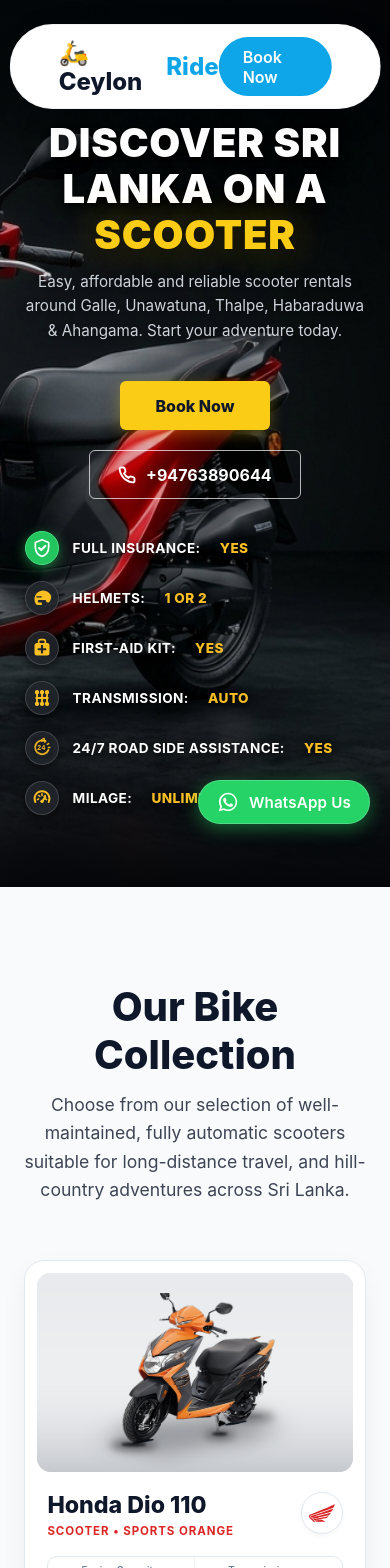
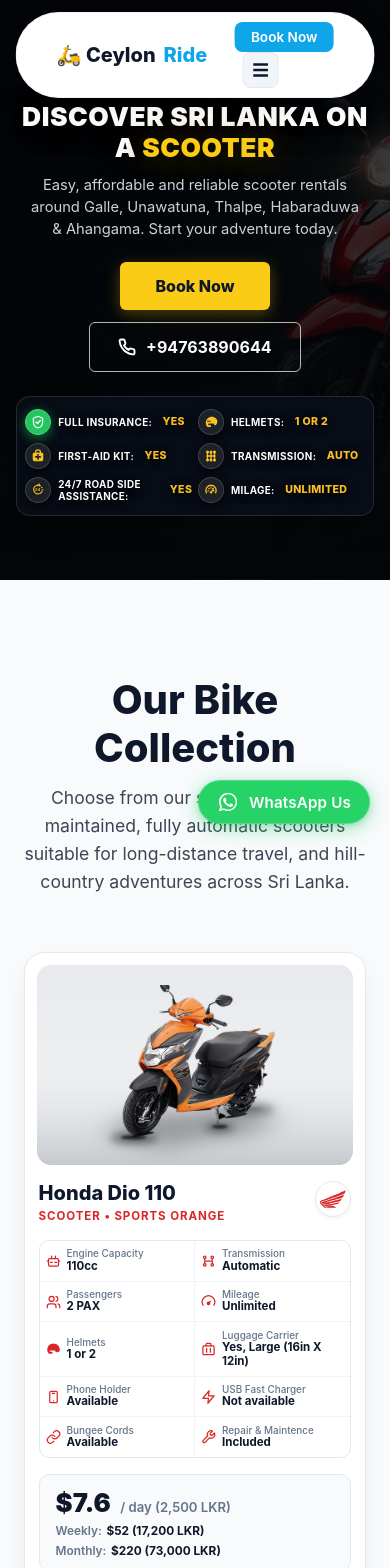
Before and after one commit to kaveesha-mg/ceylon-ride, a Next.js app: page / in a window 390 px wide. Shown: the top 1568 px of the page. Built offline with nearby package versions, Linux system fonts and the light colour scheme.

Commit message:
Enhance mobile responsiveness across hero, navbar, and cards while preserving desktop view

```diff
--- a/src/app/page.module.css
+++ b/src/app/page.module.css
@@ -236,30 +236,107 @@
 }
 
 @media (max-width: 768px) {
+  .hero {
+    min-height: auto;
+    padding: 5.8rem 1rem 2.5rem;
+    background-position: center 22%;
+    background-image:
+      linear-gradient(180deg, rgba(3, 5, 8, 0.9) 0%, rgba(3, 5, 8, 0.78) 32%, rgba(3, 5, 8, 0.88) 70%, #030508 100%),
+      url('/images/hero_bg.jpg?v=dio_red');
+  }
+
   .heroHeader {
     text-align: center;
+    margin-top: 0.5rem;
+    margin-bottom: 1.25rem;
     margin-left: auto;
     margin-right: auto;
   }
 
+  .heroTitle {
+    font-size: 1.95rem;
+    line-height: 1.2;
+    margin-bottom: 0.6rem;
+  }
+
   .heroDescription {
+    font-size: 0.92rem;
+    line-height: 1.5;
     margin: 0 auto;
+    max-width: 95%;
   }
 
   .actionRowCenter {
     justify-content: center;
+    gap: 0.75rem;
+    margin-top: 1.35rem;
+    margin-bottom: 1.5rem;
+  }
+
+  .bookNowBtn, .callBtn {
+    padding: 0.65rem 1.2rem;
+    font-size: 0.9rem;
   }
 
   .specsLeftWrapper {
     justify-content: center;
     padding-left: 0;
-    margin-bottom: 2rem;
+    margin-bottom: 1.5rem;
+    width: 100%;
   }
 
   .specsListClean {
-    grid-template-columns: 1fr;
-    max-width: 340px;
+    grid-template-columns: repeat(2, 1fr);
+    gap: 0.65rem 0.5rem;
+    background: rgba(10, 15, 26, 0.78);
+    backdrop-filter: blur(10px);
+    -webkit-backdrop-filter: blur(10px);
+    border: 1px solid rgba(255, 255, 255, 0.12);
+    border-radius: 14px;
+    padding: 0.9rem 0.75rem;
+    box-shadow: 0 10px 25px rgba(0, 0, 0, 0.5);
+    max-width: 480px;
     margin: 0 auto;
+  }
+
+  .specRow {
+    gap: 0.45rem;
+    font-size: 0.72rem;
+  }
+
+  .specIconCircle, .specIconCircleGreen {
+    width: 26px;
+    height: 26px;
+  }
+
+  .specIconCircle svg, .specIconCircleGreen svg {
+    width: 14px;
+    height: 14px;
+  }
+
+  .specLabel {
+    font-size: 0.66rem;
+  }
+
+  .specValue {
+    font-size: 0.72rem;
+    margin-left: 0.2rem;
+  }
+}
+
+@media (max-width: 420px) {
+  .heroTitle {
+    font-size: 1.65rem;
+  }
+  .specsListClean {
+    padding: 0.75rem 0.5rem;
+    gap: 0.5rem 0.35rem;
+  }
+  .specLabel {
+    font-size: 0.62rem;
+  }
+  .specValue {
+    font-size: 0.66rem;
   }
 }
 
@@ -583,11 +660,70 @@
   }
 }
 
+.hamburgerBtn {
+  display: none;
+}
+
 @media (max-width: 768px) {
+  .header {
+    top: 0.75rem;
+    width: 92%;
+    padding: 0.55rem 1rem;
+    border-radius: 50px;
+    transition: border-radius 0.25s ease, background-color 0.25s ease;
+  }
+
+  .headerExpanded {
+    border-radius: 18px;
+  }
+
+  .navContainer {
+    flex-wrap: wrap;
+  }
+
+  .logo {
+    font-size: 1.25rem;
+  }
+
+  .bookNowNavBtn {
+    padding: 0.45rem 1rem !important;
+    font-size: 0.85rem !important;
+  }
+
+  .hamburgerBtn {
+    display: flex;
+    align-items: center;
+    justify-content: center;
+    width: 36px;
+    height: 36px;
+    border-radius: 8px;
+    background: #f1f5f9;
+    border: 1px solid #e2e8f0;
+    color: #0f172a;
+    cursor: pointer;
+    padding: 0;
+    margin-left: 0.5rem;
+  }
+
   .navLinks {
     display: none;
   }
-  .heroTitle {
-    font-size: 2.5rem;
+
+  .navLinksMobileOpen {
+    display: flex !important;
+    flex-direction: column;
+    width: 100%;
+    padding-top: 0.85rem;
+    margin-top: 0.65rem;
+    border-top: 1px solid #f1f5f9;
+    gap: 0.35rem;
+    align-items: flex-start;
+  }
+
+  .navLinksMobileOpen .navLink {
+    width: 100%;
+    padding: 0.5rem 0.75rem;
+    font-size: 0.95rem;
+    border-radius: 8px;
   }
 }
--- a/src/app/scooters/scooters.module.css
+++ b/src/app/scooters/scooters.module.css
@@ -280,18 +280,62 @@
 }
 
 @media (max-width: 540px) {
+  .header {
+    padding: 2.2rem 1rem 0.5rem;
+  }
+  .title {
+    font-size: 1.85rem;
+  }
+  .subtitle {
+    font-size: 0.92rem;
+  }
+  .fleetContainer {
+    padding: 1.5rem 0.85rem 3.5rem;
+  }
+  .cardBody {
+    padding: 1rem 0.85rem 1.15rem;
+  }
+  .bikeName {
+    font-size: 1.25rem;
+  }
+  .hondaBadge {
+    width: 36px;
+    height: 36px;
+  }
+  .specsTable {
+    margin-bottom: 1rem;
+  }
   .specCell {
-    padding: 0.5rem 0.5rem;
-    gap: 0.45rem;
+    padding: 0.45rem 0.4rem;
+    gap: 0.35rem;
+  }
+  .specIcon {
+    width: 15px;
+    height: 15px;
   }
   .specLabel {
     font-size: 0.62rem;
+    white-space: normal;
+    line-height: 1.15;
   }
   .specValue {
-    font-size: 0.75rem;
+    font-size: 0.72rem;
+    white-space: normal;
+    line-height: 1.2;
+  }
+  .mainPriceRow {
+    flex-wrap: wrap;
+    gap: 0.25rem;
+  }
+  .dailyUSD {
+    font-size: 1.6rem;
+  }
+  .dailyRateLabel {
+    font-size: 0.82rem;
   }
   .subPricesRow {
-    gap: 0.75rem;
-    font-size: 0.75rem;
+    gap: 0.4rem 0.75rem;
+    font-size: 0.74rem;
+    flex-wrap: wrap;
   }
 }
--- a/src/components/AboutSection.module.css
+++ b/src/components/AboutSection.module.css
@@ -465,8 +465,35 @@
 
 /* Mobile responsive adjustments */
 @media (max-width: 768px) {
+  .introBackgroundWrapper {
+    padding: 4.5rem 0 2.5rem;
+  }
+
+  .title {
+    font-size: 1.85rem;
+    margin-bottom: 1.25rem;
+  }
+
+  .paragraph {
+    font-size: 0.95rem;
+    line-height: 1.65;
+    margin-bottom: 1.25rem;
+  }
+
+  .introDivider {
+    margin: 2.5rem auto 0;
+  }
+
+  .galleryWrapper {
+    padding: 2.5rem 1rem 4rem;
+  }
+
   .galleryTitle {
-    font-size: 1.85rem;
+    font-size: 1.75rem;
+  }
+
+  .gallerySubtitle {
+    font-size: 0.92rem;
   }
 
   .galleryHeader {
--- a/src/components/FaqSection.module.css
+++ b/src/components/FaqSection.module.css
@@ -135,3 +135,29 @@
   opacity: 0.8;
   box-shadow: 0 4px 15px rgba(239, 68, 68, 0.4);
 }
+
+@media (max-width: 768px) {
+  .faqSection {
+    padding: 3.5rem 1rem 2.5rem 1rem;
+    background-size: cover;
+  }
+  .header {
+    margin-bottom: 2rem;
+  }
+  .title {
+    font-size: 1.85rem;
+  }
+  .description {
+    font-size: 0.95rem;
+  }
+  .faqQuestion {
+    padding: 1rem 1.15rem;
+  }
+  .faqQuestion h3 {
+    font-size: 1rem;
+  }
+  .answerContent {
+    padding: 1rem 1.15rem;
+    font-size: 0.92rem;
+  }
+}
--- a/src/components/Navbar.js
+++ b/src/components/Navbar.js
@@ -5,18 +5,20 @@
 
 export default function Navbar() {
   const [activeLink, setActiveLink] = useState('');
+  const [mobileMenuOpen, setMobileMenuOpen] = useState(false);
 
   const handleLinkClick = (linkName) => {
     setActiveLink(linkName);
+    setMobileMenuOpen(false);
   };
 
   return (
-    <header className={styles.header}>
+    <header className={`${styles.header} ${mobileMenuOpen ? styles.headerExpanded : ''}`}>
       <div className={`container ${styles.navContainer}`}>
         <Link href="/" className={styles.logo} onClick={() => handleLinkClick('home')}>
           🛵 Ceylon<span>Ride</span>
         </Link>
-        <nav className={styles.navLinks}>
+        <nav className={`${styles.navLinks} ${mobileMenuOpen ? styles.navLinksMobileOpen : ''}`}>
           <Link href="/" className={`${styles.navLink} ${activeLink === 'home' ? styles.active : ''}`} onClick={() => handleLinkClick('home')}>Home</Link>
           <Link href="#scooters" className={`${styles.navLink} ${activeLink === 'scooters' ? styles.active : ''}`} onClick={() => handleLinkClick('scooters')}>Scooters</Link>
           <Link href="#services" className={`${styles.navLink} ${activeLink === 'services' ? styles.active : ''}`} onClick={() => handleLinkClick('services')}>Services</Link>
@@ -25,9 +27,21 @@
           <Link href="#contact" className={`${styles.navLink} ${activeLink === 'contact' ? styles.active : ''}`} onClick={() => handleLinkClick('contact')}>Contact Us</Link>
         </nav>
         <div className={styles.navActions}>
-          <Link href="/checkout" className="btn btn-primary" style={{ padding: '0.6rem 1.5rem', borderRadius: '2rem' }}>
+          <Link href="/checkout" className={`btn btn-primary ${styles.bookNowNavBtn}`} onClick={() => setMobileMenuOpen(false)}>
             Book Now
           </Link>
+          <button
+            type="button"
+            className={styles.hamburgerBtn}
+            onClick={() => setMobileMenuOpen(!mobileMenuOpen)}
+            aria-label="Toggle navigation menu"
+          >
+            {mobileMenuOpen ? (
+              <svg width="22" height="22" viewBox="0 0 24 24" fill="none" stroke="currentColor" strokeWidth="2.5"><path d="M18 6L6 18M6 6l12 12"/></svg>
+            ) : (
+              <svg width="22" height="22" viewBox="0 0 24 24" fill="none" stroke="currentColor" strokeWidth="2.5"><path d="M4 6h16M4 12h16M4 18h16"/></svg>
+            )}
+          </button>
         </div>
       </div>
     </header>
--- a/src/components/ServicesSection.module.css
+++ b/src/components/ServicesSection.module.css
@@ -200,14 +200,37 @@
 @media (max-width: 1024px) {
   .container {
     flex-direction: column;
+    gap: 3.5rem;
+    padding: 0 1.25rem;
   }
 
   .imageColumn {
     width: 90%;
-    margin: 0 auto 3rem;
+    margin: 0 auto 1.5rem;
   }
 
   .featuresGrid {
     grid-template-columns: 1fr;
+    gap: 1.5rem;
   }
 }
+
+@media (max-width: 768px) {
+  .servicesSection {
+    padding: 4rem 0;
+  }
+
+  .container {
+    gap: 2.5rem;
+    padding: 0 1rem;
+  }
+
+  .title {
+    font-size: 1.85rem;
+  }
+
+  .description {
+    font-size: 0.92rem;
+    margin-bottom: 2rem;
+  }
+}
```
